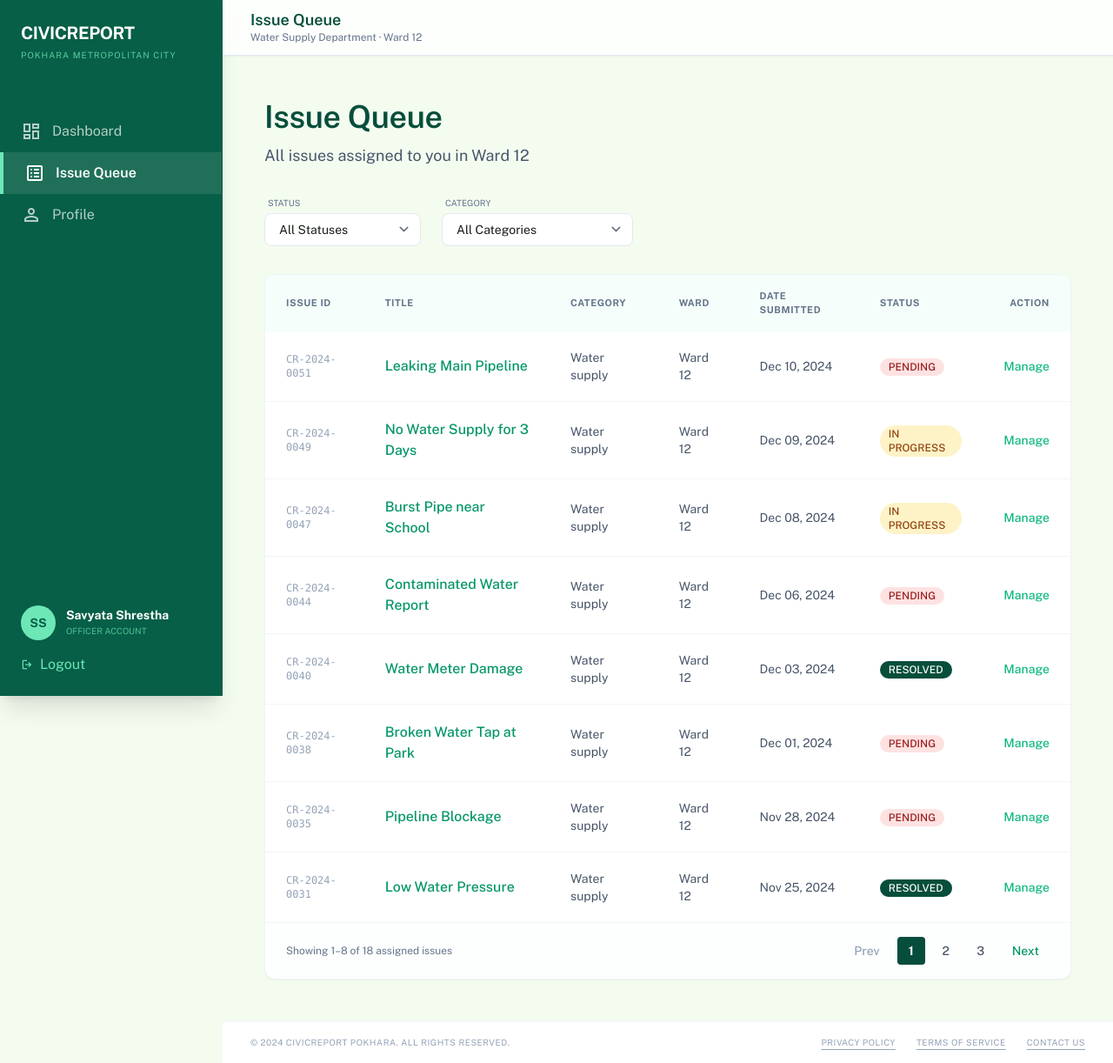
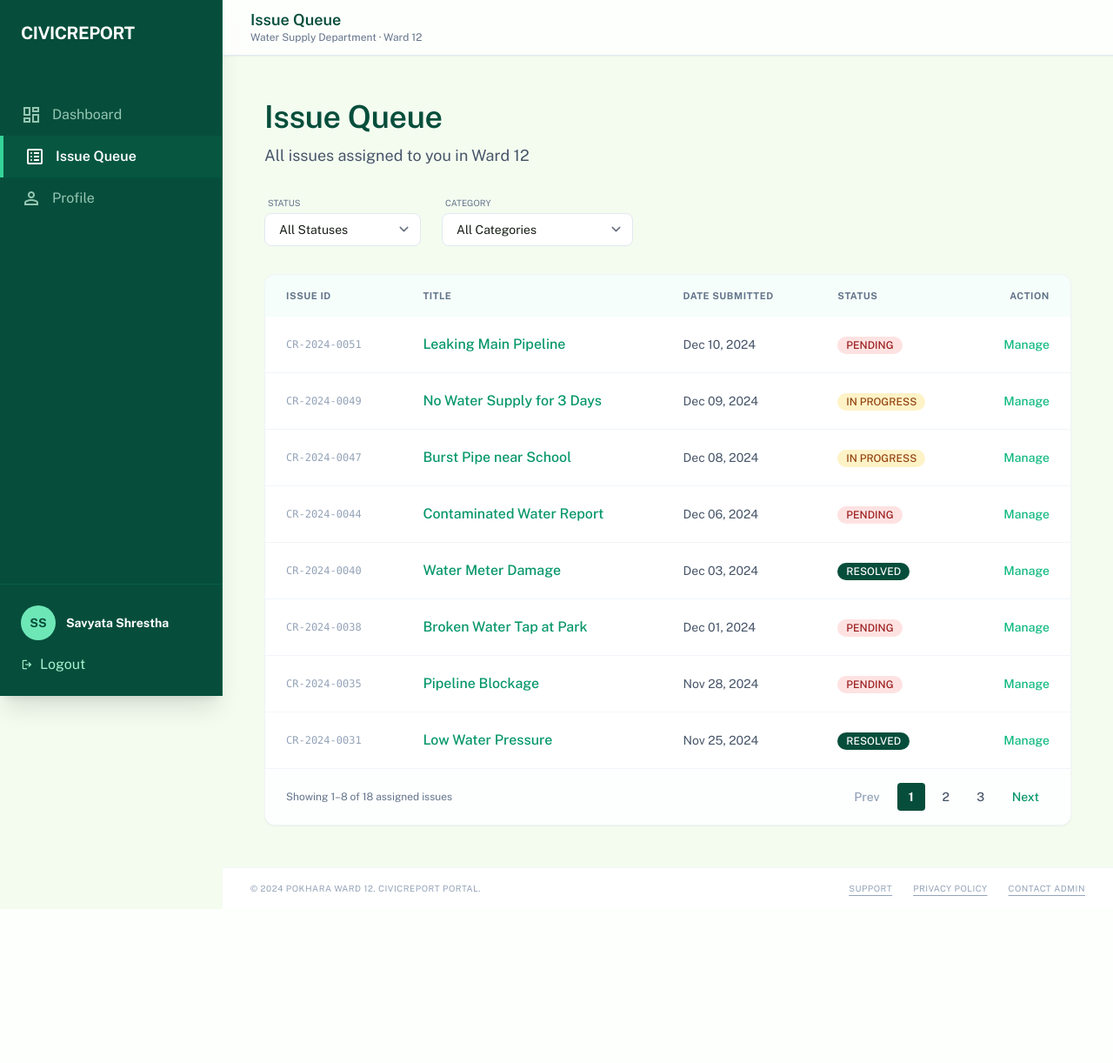
Before and after one commit to ssavyata/civicproject, a Django app: template templates/officer_issue_queue.html in a window 1280 px wide; the page is wider, and only the part inside the window is pictured. Shown: that part at 87% size. After the commit the page ends 1030 px from the top of that part, so only its background shows below. Run offline with Django 5.2, Linux system fonts and the light colour scheme; the template is opened without the code that fills it, so the values that code supplies are empty; some libraries are stand-ins or nearby versions.

Commit message:
Update officer_issue_queue.html

```diff
--- a/templates/officer_issue_queue.html
+++ b/templates/officer_issue_queue.html
@@ -113,35 +113,35 @@
 </head>
 <body class="font-body-md text-on-surface antialiased">
 <!-- SideNavBar (Shell) -->
-<aside class="fixed left-0 top-0 h-full w-64 border-r border-emerald-800 shadow-xl flex flex-col h-screen overflow-y-auto" style="background-color: #065F46;">
+<aside class="fixed left-0 top-0 h-full w-64 border-r border-emerald-800 bg-emerald-900 shadow-xl flex flex-col h-screen overflow-y-auto">
 <div class="p-lg">
 <h1 class="text-xl font-bold text-white font-h3 tracking-tight">CIVICREPORT</h1>
-<p class="text-[10px] font-label-caps text-emerald-300 opacity-80 uppercase tracking-widest mt-1" style="color: #6EE7B7;">Pokhara Metropolitan City</p>
 </div>
 <nav class="mt-xl flex-grow">
-<a class="text-white/70 hover:text-white px-lg py-3 flex items-center gap-3 transition-colors font-body-sm" href="#">
+<a class="text-emerald-100/70 hover:text-white px-lg py-3 flex items-center gap-3 transition-colors font-body-sm" href="#">
 <span class="material-symbols-outlined" data-icon="dashboard">dashboard</span>
                 Dashboard
             </a>
 <!-- Active State for Issue Queue -->
-<a class="bg-white/10 text-white font-semibold border-l-4 px-lg py-3 flex items-center gap-3 font-body-sm" href="#" style="border-color: #6EE7B7;">
+<a class="bg-emerald-800/50 text-white font-semibold border-l-4 border-emerald-400 px-lg py-3 flex items-center gap-3 font-body-sm" href="#">
 <span class="material-symbols-outlined" data-icon="list_alt">list_alt</span>
                 Issue Queue
             </a>
-<a class="text-white/70 hover:text-white px-lg py-3 flex items-center gap-3 transition-colors font-body-sm" href="#">
+<a class="text-emerald-100/70 hover:text-white px-lg py-3 flex items-center gap-3 transition-colors font-body-sm" href="#">
 <span class="material-symbols-outlined" data-icon="person">person</span>
                 Profile
             </a>
 </nav>
 <div class="mt-auto p-lg border-t border-emerald-800 space-y-md">
 <div class="flex items-center gap-3">
-<div class="h-10 w-10 rounded-full flex items-center justify-center font-bold text-sm" style="background-color: #6EE7B7; color: #065F46;">
+<div class="h-10 w-10 rounded-full bg-emerald-300 flex items-center justify-center text-emerald-900 font-bold text-sm">
                     SS
                 </div>
-<div><p class="text-sm font-bold text-white leading-none">Savyata Shrestha</p>
-<p class="text-[10px] font-label-caps mt-1 uppercase" style="color: #6EE7B7; opacity: 0.7;">OFFICER ACCOUNT</p></div>
+<div>
+<p class="text-sm font-bold text-white leading-none">Savyata Shrestha</p>
 </div>
-<button class="w-full flex items-center gap-2 hover:text-white transition-colors font-body-sm" style="color: #6EE7B7;">
+</div>
+<button class="w-full flex items-center gap-2 text-emerald-200 hover:text-white transition-colors font-body-sm">
 <span class="material-symbols-outlined text-sm" data-icon="logout">logout</span>
                 Logout
             </button>
@@ -212,8 +212,6 @@
 <tr>
 <th class="px-lg py-4 text-[11px] font-label-caps text-slate-500 uppercase tracking-wider">Issue ID</th>
 <th class="px-lg py-4 text-[11px] font-label-caps text-slate-500 uppercase tracking-wider">Title</th>
-<th class="px-lg py-4 text-[11px] font-label-caps text-slate-500 uppercase tracking-wider">Category</th>
-<th class="px-lg py-4 text-[11px] font-label-caps text-slate-500 uppercase tracking-wider">Ward</th>
 <th class="px-lg py-4 text-[11px] font-label-caps text-slate-500 uppercase tracking-wider">Date Submitted</th>
 <th class="px-lg py-4 text-[11px] font-label-caps text-slate-500 uppercase tracking-wider">Status</th>
 <th class="px-lg py-4 text-[11px] font-label-caps text-slate-500 uppercase tracking-wider text-right">Action</th>
@@ -224,8 +222,6 @@
 <tr class="hover:bg-slate-50/50 transition-colors">
 <td class="px-lg py-5 font-mono text-xs text-slate-400">CR-2024-0051</td>
 <td class="px-lg py-5 font-medium text-emerald-600 hover:underline cursor-pointer">Leaking Main Pipeline</td>
-<td class="px-lg py-5 text-sm text-slate-600">Water supply</td>
-<td class="px-lg py-5 text-sm text-slate-600">Ward 12</td>
 <td class="px-lg py-5 text-sm text-slate-600">Dec 10, 2024</td>
 <td class="px-lg py-5">
 <span class="inline-flex items-center px-2.5 py-0.5 rounded-full text-xs font-medium bg-red-100 text-red-800">PENDING</span>
@@ -238,8 +234,6 @@
 <tr class="hover:bg-slate-50/50 transition-colors">
 <td class="px-lg py-5 font-mono text-xs text-slate-400">CR-2024-0049</td>
 <td class="px-lg py-5 font-medium text-emerald-600 hover:underline cursor-pointer">No Water Supply for 3 Days</td>
-<td class="px-lg py-5 text-sm text-slate-600">Water supply</td>
-<td class="px-lg py-5 text-sm text-slate-600">Ward 12</td>
 <td class="px-lg py-5 text-sm text-slate-600">Dec 09, 2024</td>
 <td class="px-lg py-5">
 <span class="inline-flex items-center px-2.5 py-0.5 rounded-full text-xs font-medium bg-amber-100 text-amber-800">IN PROGRESS</span>
@@ -252,8 +246,6 @@
 <tr class="hover:bg-slate-50/50 transition-colors">
 <td class="px-lg py-5 font-mono text-xs text-slate-400">CR-2024-0047</td>
 <td class="px-lg py-5 font-medium text-emerald-600 hover:underline cursor-pointer">Burst Pipe near School</td>
-<td class="px-lg py-5 text-sm text-slate-600">Water supply</td>
-<td class="px-lg py-5 text-sm text-slate-600">Ward 12</td>
 <td class="px-lg py-5 text-sm text-slate-600">Dec 08, 2024</td>
 <td class="px-lg py-5">
 <span class="inline-flex items-center px-2.5 py-0.5 rounded-full text-xs font-medium bg-amber-100 text-amber-800">IN PROGRESS</span>
@@ -266,8 +258,6 @@
 <tr class="hover:bg-slate-50/50 transition-colors">
 <td class="px-lg py-5 font-mono text-xs text-slate-400">CR-2024-0044</td>
 <td class="px-lg py-5 font-medium text-emerald-600 hover:underline cursor-pointer">Contaminated Water Report</td>
-<td class="px-lg py-5 text-sm text-slate-600">Water supply</td>
-<td class="px-lg py-5 text-sm text-slate-600">Ward 12</td>
 <td class="px-lg py-5 text-sm text-slate-600">Dec 06, 2024</td>
 <td class="px-lg py-5">
 <span class="inline-flex items-center px-2.5 py-0.5 rounded-full text-xs font-medium bg-red-100 text-red-800">PENDING</span>
@@ -280,8 +270,6 @@
 <tr class="hover:bg-slate-50/50 transition-colors">
 <td class="px-lg py-5 font-mono text-xs text-slate-400">CR-2024-0040</td>
 <td class="px-lg py-5 font-medium text-emerald-600 hover:underline cursor-pointer">Water Meter Damage</td>
-<td class="px-lg py-5 text-sm text-slate-600">Water supply</td>
-<td class="px-lg py-5 text-sm text-slate-600">Ward 12</td>
 <td class="px-lg py-5 text-sm text-slate-600">Dec 03, 2024</td>
 <td class="px-lg py-5">
 <span class="inline-flex items-center px-2.5 py-0.5 rounded-full text-xs font-medium bg-emerald-900 text-white">RESOLVED</span>
@@ -294,8 +282,6 @@
 <tr class="hover:bg-slate-50/50 transition-colors">
 <td class="px-lg py-5 font-mono text-xs text-slate-400">CR-2024-0038</td>
 <td class="px-lg py-5 font-medium text-emerald-600 hover:underline cursor-pointer">Broken Water Tap at Park</td>
-<td class="px-lg py-5 text-sm text-slate-600">Water supply</td>
-<td class="px-lg py-5 text-sm text-slate-600">Ward 12</td>
 <td class="px-lg py-5 text-sm text-slate-600">Dec 01, 2024</td>
 <td class="px-lg py-5">
 <span class="inline-flex items-center px-2.5 py-0.5 rounded-full text-xs font-medium bg-red-100 text-red-800">PENDING</span>
@@ -308,8 +294,6 @@
 <tr class="hover:bg-slate-50/50 transition-colors">
 <td class="px-lg py-5 font-mono text-xs text-slate-400">CR-2024-0035</td>
 <td class="px-lg py-5 font-medium text-emerald-600 hover:underline cursor-pointer">Pipeline Blockage</td>
-<td class="px-lg py-5 text-sm text-slate-600">Water supply</td>
-<td class="px-lg py-5 text-sm text-slate-600">Ward 12</td>
 <td class="px-lg py-5 text-sm text-slate-600">Nov 28, 2024</td>
 <td class="px-lg py-5">
 <span class="inline-flex items-center px-2.5 py-0.5 rounded-full text-xs font-medium bg-red-100 text-red-800">PENDING</span>
@@ -322,8 +306,6 @@
 <tr class="hover:bg-slate-50/50 transition-colors">
 <td class="px-lg py-5 font-mono text-xs text-slate-400">CR-2024-0031</td>
 <td class="px-lg py-5 font-medium text-emerald-600 hover:underline cursor-pointer">Low Water Pressure</td>
-<td class="px-lg py-5 text-sm text-slate-600">Water supply</td>
-<td class="px-lg py-5 text-sm text-slate-600">Ward 12</td>
 <td class="px-lg py-5 text-sm text-slate-600">Nov 25, 2024</td>
 <td class="px-lg py-5">
 <span class="inline-flex items-center px-2.5 py-0.5 rounded-full text-xs font-medium bg-emerald-900 text-white">RESOLVED</span>
@@ -349,9 +331,11 @@
 </main>
 <!-- Footer (Shell) -->
 <footer class="ml-64 py-4 px-8 bg-white border-t border-slate-100 flex flex-row justify-between items-center">
-<p class="text-[10px] font-label-caps text-slate-400 tracking-wider uppercase">© 2024 CIVICREPORT POKHARA. ALL RIGHTS RESERVED.</p>
-<div class="flex gap-lg"><a class="text-[10px] font-label-caps text-slate-400 hover:text-emerald-500 underline underline-offset-4 transition-all uppercase tracking-wider" href="#">Privacy Policy</a>
-<a class="text-[10px] font-label-caps text-slate-400 hover:text-emerald-500 underline underline-offset-4 transition-all uppercase tracking-wider" href="#">Terms of Service</a>
-<a class="text-[10px] font-label-caps text-slate-400 hover:text-emerald-500 underline underline-offset-4 transition-all uppercase tracking-wider" href="#">Contact Us</a></div>
+<p class="text-[10px] font-label-caps text-slate-400 tracking-wider uppercase">© 2024 Pokhara Ward 12. CivicReport Portal.</p>
+<div class="flex gap-lg">
+<a class="text-[10px] font-label-caps text-slate-400 hover:text-emerald-500 underline underline-offset-4 transition-all uppercase tracking-wider" href="#">Support</a>
+<a class="text-[10px] font-label-caps text-slate-400 hover:text-emerald-500 underline underline-offset-4 transition-all uppercase tracking-wider" href="#">Privacy Policy</a>
+<a class="text-[10px] font-label-caps text-slate-400 hover:text-emerald-500 underline underline-offset-4 transition-all uppercase tracking-wider" href="#">Contact Admin</a>
+</div>
 </footer>
 </body></html>
```
